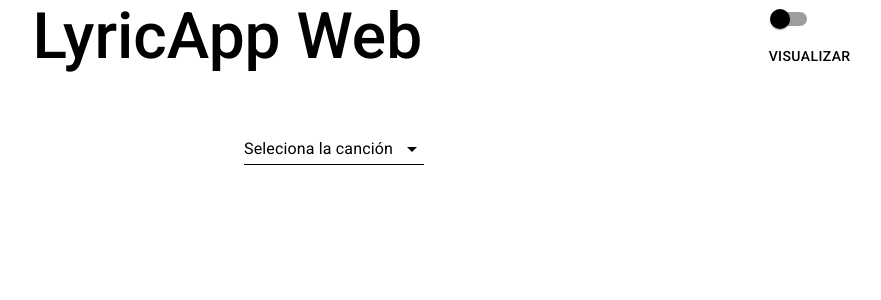
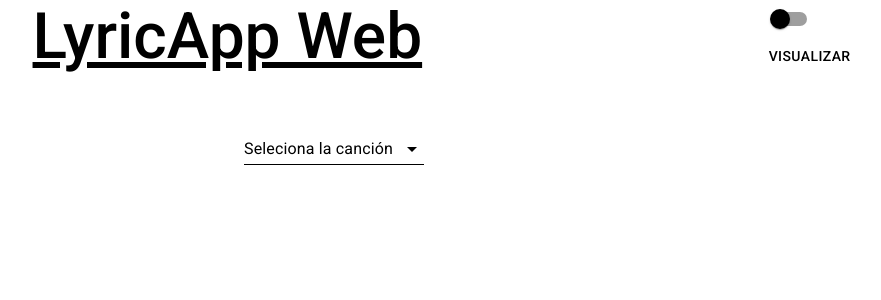
Before and after one commit to drincast/lyricappweb, a React (Create React App) app: page / in a window 1280 px wide. Shown: the top 300 px of the page, without its empty margins (306-1187 px from the left). Built offline with nearby package versions, Linux system fonts and the light colour scheme.

Commit message:
prueba de integracion con netlify

```diff
--- a/src/component/Header.js
+++ b/src/component/Header.js
@@ -6,7 +6,8 @@ import { styled } from "@material-ui/core/styles";
 const StlTypography = styled(({ ...other }) => <Typography { ...other } /> )({
     fontSize: '4em',
     fontWeight: '500',
-    letterSpacing: 0
+    letterSpacing: 0,
+    textDecoration: 'underline'
 });
 
 const Header = ({ title }) => {
```
